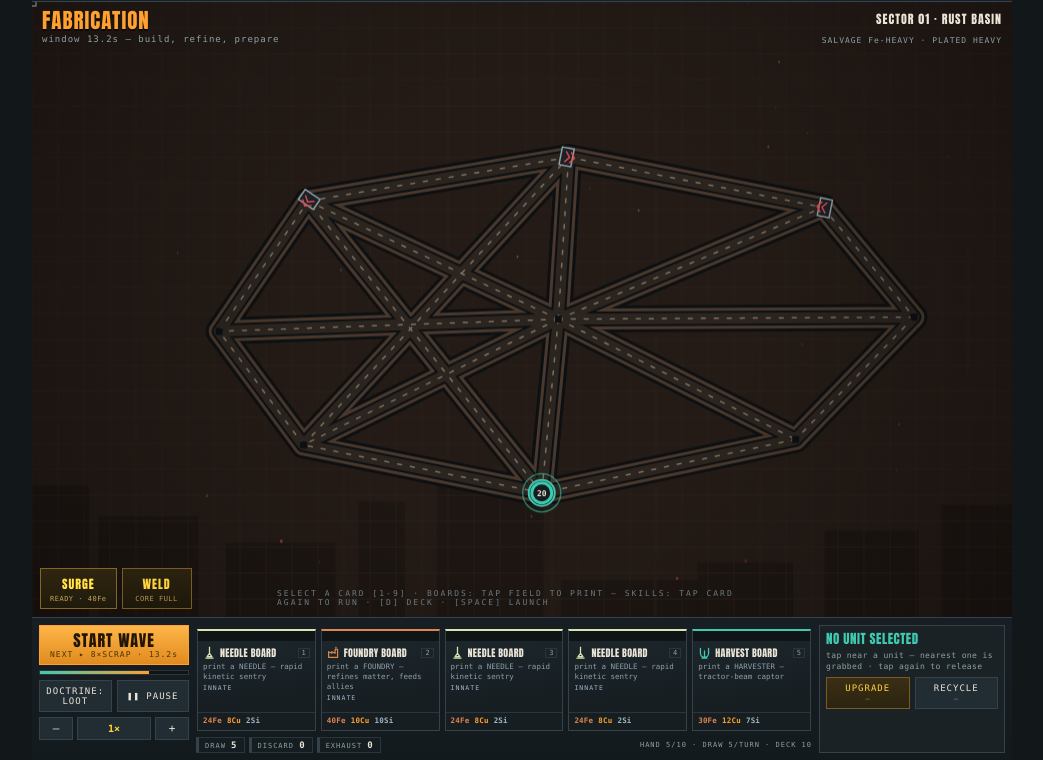
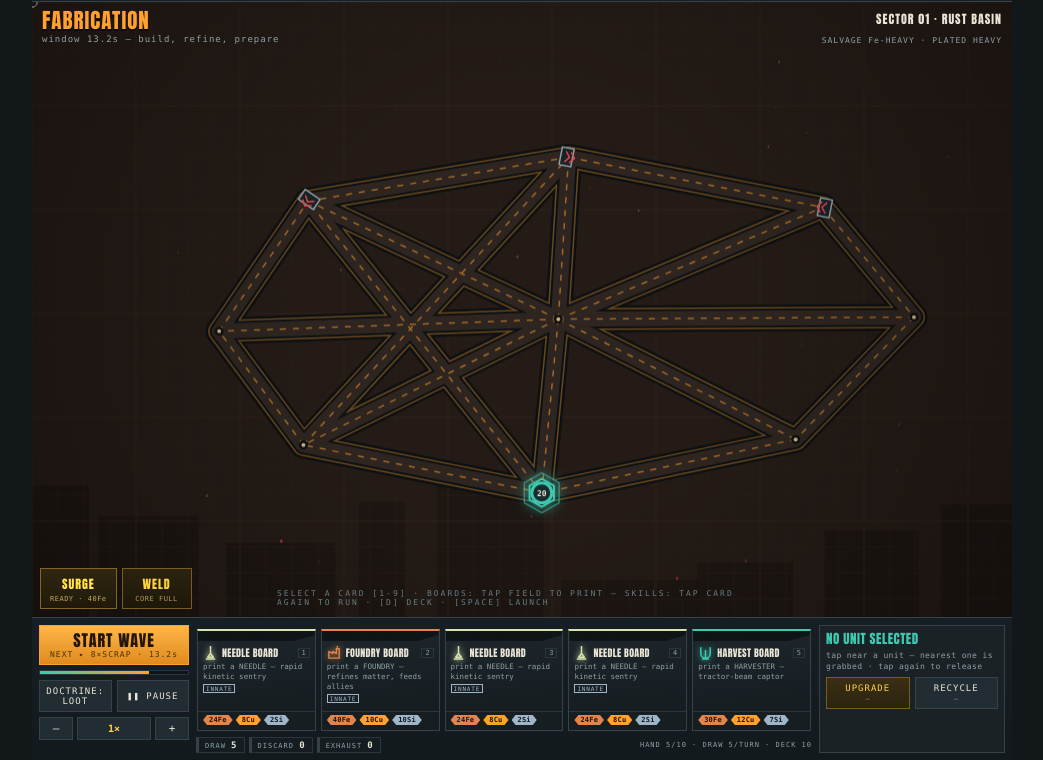
Before and after one commit to SodoMita/kuznya_ochka, a website: page index.html in a window 1280 px wide. Shown: the part 40-800 px from the top of the page, without its empty margins (118-1161 px from the left). Drawn offline with Linux system fonts and the light colour scheme; animation ran at ten frames a second.

Commit message:
Visual pass: structured card faces + terminal-style battlefield
Cards (index.template.html / hud.ts / data.ts):
- diagonal-cut kind ribbon (clip-path)
- schematic glyphs for every card kind (skill/power/curse SVGs), slight glow
- keyword tags as stamped 1px-border labels
- cost rendered as flat hex chips in resource colors, red when lacking
- unaffordable state: red diagonal hazard-stripe overlay instead of 50% fade

Battlefield (render.ts):
- octagonal foundation pad outlines
- roads: amber-rimmed lanes + animated amber dashed centerline
- junction hubs as lit node dots
- CORE: hexagon with double teal outline and a single soft glow
- ground grid toned to faint etch with brighter major lines

Direction locked in concepts/IDEAS.md (simplified terminal + card spec);
concept references in concepts/.

Co-authored-by: arena-agent <297053741+arena-agent@users.noreply.github.com>

```diff
--- a/index.html
+++ b/index.html
@@ -90,28 +90,31 @@ button{font-family:var(--mono);color:var(--ink);touch-action:manipulation;user-s
 .spd button{border:1px solid var(--line);background:var(--panel2);cursor:pointer;font-size:11px;padding:4px 0;transition:border-color .12s}
 .spd button:hover{border-color:var(--gold)}
 #spdVal{color:var(--gold);font-weight:700;font-size:10px}
-/* hand cards — StS style: kind ribbon, body, keyword tags, cost footer */
+/* hand cards — StS style: diagonal-cut ribbon, schematic icon, stamped tags, hex cost chips */
 .card{position:relative;flex:1 0 100px;max-width:136px;border:1px solid var(--line);border-top:2px solid currentColor;background:linear-gradient(172deg,#1e272d,#161e22 70%);padding:0 0 4px;cursor:pointer;display:flex;flex-direction:column;min-width:0;overflow:hidden;transition:border-color .12s,transform .12s,box-shadow .12s}
 .card:hover{border-color:var(--amber);transform:translateY(-3px);box-shadow:0 5px 16px #000a}
 .card.sel{border-color:var(--teal);box-shadow:inset 0 0 0 1px var(--teal),0 0 14px #3ec9b040;transform:translateY(-4px)}
-.card.broke{opacity:.5;filter:saturate(.55)}
+.card.broke{opacity:.72;filter:saturate(.55)}
+.card.broke::after{content:'';position:absolute;inset:0;background:repeating-linear-gradient(45deg,rgba(229,72,77,.15) 0 6px,transparent 6px 13px);pointer-events:none}
 .card.broke:hover{border-color:var(--red);transform:none;box-shadow:none}
 .card.deal{animation:deal .3s ease-out backwards}
 @keyframes deal{from{opacity:0;transform:translateY(16px) scale(.94)}}
-.card .kind{font-size:6px;letter-spacing:1.5px;padding:2px 5px 1px;color:#0f1517;background:currentColor;white-space:nowrap;overflow:hidden}
+.card .kind{font-size:6px;letter-spacing:1.5px;padding:2px 6px 1px;color:#0f1517;background:currentColor;white-space:nowrap;overflow:hidden;clip-path:polygon(0 0,100% 0,100% 40%,82% 100%,0 100%)}
 .card .kind i{font-style:normal;color:#0f1517}
 .card .hd{display:flex;align-items:center;gap:4px;min-width:0;padding:4px 5px 0}
-.card svg{flex:0 0 13px;height:13px}
+.card svg{flex:0 0 15px;height:15px;filter:drop-shadow(0 0 3px currentColor)}
 .card strong{font-family:var(--disp);font-size:10px;letter-spacing:.3px;color:var(--ink);white-space:nowrap;overflow:hidden;text-overflow:ellipsis;font-weight:400}
 .card .key{margin-left:auto;font-size:7px;color:var(--dim);border:1px solid var(--line2);padding:0 3px;flex:0 0 auto}
 .card p{margin:2px 0 0;padding:0 5px;font-size:7.5px;line-height:1.35;color:var(--dim);overflow:hidden}
-.card .tags{padding:2px 5px 0;font-size:6.5px;letter-spacing:1px;line-height:1.5;min-height:10px}
-.card .tags em{font-style:normal;margin-right:4px;white-space:nowrap;cursor:help}
+.card .tags{padding:2px 5px 0;font-size:6px;letter-spacing:.8px;line-height:1.7;min-height:10px}
+.card .tags em{font-style:normal;margin-right:3px;white-space:nowrap;cursor:help;border:1px solid currentColor;padding:0 2px}
 .tag-ex{color:var(--red)}.tag-eth{color:#b18cd9}.tag-ret{color:var(--teal)}.tag-inn{color:var(--steel)}.tag-con{color:var(--gold)}
-.card .cst{margin-top:auto;padding:3px 5px 1px;font-size:7.5px;font-weight:700;letter-spacing:.2px;white-space:nowrap;border-top:1px solid var(--line2)}
-.cst .fe{color:var(--copper)}.cst .cu{color:var(--amber)}.cst .si{color:var(--steel)}.cst .free{color:var(--dim);font-weight:400}
-.cst .lack{color:var(--red)}
-.card .cst span+span{margin-left:5px}
+.card .cst{margin-top:auto;padding:3px 5px 1px;font-size:7px;font-weight:700;letter-spacing:.2px;white-space:nowrap;border-top:1px solid var(--line2)}
+.cst span{display:inline-block;padding:1px 6px;clip-path:polygon(4px 0,calc(100% - 4px) 0,100% 50%,calc(100% - 4px) 100%,4px 100%,0 50%);color:#12171a}
+.cst .fe{background:var(--copper)}.cst .cu{background:var(--amber)}.cst .si{background:var(--steel)}
+.cst .free{background:none;clip-path:none;padding:1px 0;color:var(--dim);font-weight:400}
+.cst .lack{background:var(--red);color:#1c0708}
+.card .cst span+span{margin-left:3px}
 .card .rank{position:absolute;right:4px;top:14px;font-size:7px;color:var(--teal);letter-spacing:1px}
 .card .play{position:absolute;left:0;right:0;bottom:0;text-align:center;font-size:7px;letter-spacing:2px;color:#0f1517;background:var(--teal);padding:1px 0;opacity:0;transition:.12s}
 .card.sel.runnable .play{opacity:1}
@@ -473,7 +476,11 @@ kbd{border:1px solid var(--line);padding:0 4px;color:var(--gold);font-size:9px}
     harvest: '<svg viewBox="0 0 16 16"><path d="M3 3v6a5 5 0 0 0 10 0V3M8 6v9M5 15h6" fill="none" stroke="currentColor" stroke-width="1.6" stroke-linecap="round"/></svg>',
     foundry: '<svg viewBox="0 0 16 16"><path d="M2 14V7l4 2V7l4 2V4h3v10H2zM11 1v2" fill="none" stroke="currentColor" stroke-width="1.5" stroke-linejoin="round"/></svg>',
     rail: '<svg viewBox="0 0 16 16"><path d="M1 13L13 3M13 3l2-2M13 3v3M10 6v3M3 15h7" fill="none" stroke="currentColor" stroke-width="1.6" stroke-linecap="round"/></svg>',
-    aegis: '<svg viewBox="0 0 16 16"><path d="M8 1l6 3v4c0 3.5-2.7 6-6 7-3.3-1-6-3.5-6-7V4z" fill="none" stroke="currentColor" stroke-width="1.5" stroke-linejoin="round"/><circle cx="8" cy="7.5" r="1.6" fill="currentColor"/></svg>'
+    aegis: '<svg viewBox="0 0 16 16"><path d="M8 1l6 3v4c0 3.5-2.7 6-6 7-3.3-1-6-3.5-6-7V4z" fill="none" stroke="currentColor" stroke-width="1.5" stroke-linejoin="round"/><circle cx="8" cy="7.5" r="1.6" fill="currentColor"/></svg>',
+    /* generic card-kind schematics — subroutine / firmware / corruption */
+    k_skill: '<svg viewBox="0 0 16 16"><path d="M5 4L2 8l3 4M11 4l3 4-3 4M9.5 3l-3 10" fill="none" stroke="currentColor" stroke-width="1.5" stroke-linecap="round" stroke-linejoin="round"/></svg>',
+    k_power: '<svg viewBox="0 0 16 16"><rect x="4" y="4" width="8" height="8" fill="none" stroke="currentColor" stroke-width="1.5"/><path d="M6 1v3M10 1v3M6 12v3M10 12v3M1 6h3M1 10h3M12 6h3M12 10h3" stroke="currentColor" stroke-width="1.2"/></svg>',
+    k_curse: '<svg viewBox="0 0 16 16"><path d="M8 2v6M8 11v.5M2.5 13.5L8 2l5.5 11.5z" fill="none" stroke="currentColor" stroke-width="1.5" stroke-linejoin="round" stroke-linecap="round"/></svg>'
   };
   var CARDS = [
     { id: "needle", name: "NEEDLE", desc: "rapid kinetic sentry", cost: { fe: 24, cu: 8, si: 2 }, dmg: 7, rate: 4.2, range: 92, draw: 1, col: "#d9e2b0" },
@@ -2351,7 +2358,7 @@ kbd{border:1px solid var(--line);padding:0 4px;color:var(--gold);font-size:9px}
       var ci = S.hand[i], d = defOf(ci);
       var col = d.kind === "board" ? CARDS[d.tower].col : KIND_COL[d.kind];
       var chk = canPlayDef(d);
-      var glyph = d.kind === "board" ? GLYPHS[CARDS[d.tower].id] : "";
+      var glyph = d.kind === "board" ? GLYPHS[CARDS[d.tower].id] : GLYPHS["k_" + d.kind] || "";
       var rankTag = d.kind === "board" && S.ranks[CARDS[d.tower].id] ? '<span class="rank">Mk.' + (S.ranks[CARDS[d.tower].id] + 1) + "</span>" : "";
       var isNew = !seenUids[ci.uid];
       if (isNew) dealt++;
@@ -2949,6 +2956,15 @@ kbd{border:1px solid var(--line);padding:0 4px;color:var(--gold);font-size:9px}
   });
 
   // src/render.ts
+  function ngon(x, y, r, n, rot) {
+    ctx.beginPath();
+    for (var k = 0; k < n; k++) {
+      var a = rot + k * Math.PI * 2 / n;
+      if (k === 0) ctx.moveTo(x + Math.cos(a) * r, y + Math.sin(a) * r);
+      else ctx.lineTo(x + Math.cos(a) * r, y + Math.sin(a) * r);
+    }
+    ctx.closePath();
+  }
   function draw() {
     var sec = sector(), i;
     ctx.fillStyle = sec.tint;
@@ -2990,7 +3006,7 @@ kbd{border:1px solid var(--line);padding:0 4px;color:var(--gold);font-size:9px}
     }
     ctx.globalAlpha = 1;
     ctx.strokeStyle = hexA(sec.grid.replace("#", "#"), 1);
-    ctx.globalAlpha = 0.5;
+    ctx.globalAlpha = 0.35;
     ctx.lineWidth = 1;
     ctx.beginPath();
     for (var gx = 0; gx < W; gx += 26) {
@@ -3002,16 +3018,28 @@ kbd{border:1px solid var(--line);padding:0 4px;color:var(--gold);font-size:9px}
       ctx.lineTo(W, gy);
     }
     ctx.stroke();
+    ctx.globalAlpha = 0.55;
+    ctx.beginPath();
+    for (gx = 0; gx < W; gx += 104) {
+      ctx.moveTo(gx, 0);
+      ctx.lineTo(gx, H);
+    }
+    for (gy = 0; gy < H; gy += 104) {
+      ctx.moveTo(0, gy);
+      ctx.lineTo(W, gy);
+    }
+    ctx.stroke();
     ctx.globalAlpha = 1;
     ctx.save();
     if (S.shake > 0) ctx.translate((Math.random() - 0.5) * S.shake, (Math.random() - 0.5) * S.shake);
     var ghostBoard = selBoard();
-    ctx.globalAlpha = ghostBoard ? 0.55 : 0.16;
+    ctx.globalAlpha = ghostBoard ? 0.6 : 0.18;
     ctx.strokeStyle = "#8fa0a6";
     ctx.lineWidth = 1;
     for (i = 0; i < S.spots.length; i++) {
       var sp = S.spots[i];
-      ctx.strokeRect(sp.px - 4, sp.py - 4, 8, 8);
+      ngon(sp.px, sp.py, 5.5, 8, Math.PI / 8);
+      ctx.stroke();
     }
     ctx.globalAlpha = 1;
     drawPath(sec);
@@ -3188,29 +3216,34 @@ kbd{border:1px solid var(--line);padding:0 4px;color:var(--gold);font-size:9px}
     ctx.strokeStyle = "#0d1012";
     ctx.lineWidth = 27;
     strokeEdges();
-    ctx.strokeStyle = sec.path;
-    ctx.lineWidth = 21;
+    ctx.strokeStyle = hexA("#ffa02f", 0.38);
+    ctx.lineWidth = 22;
     strokeEdges();
     ctx.strokeStyle = "#0d1012";
+    ctx.lineWidth = 19;
+    strokeEdges();
+    ctx.strokeStyle = hexA(sec.path, 1);
+    ctx.globalAlpha = 0.55;
     ctx.lineWidth = 15;
     strokeEdges();
-    ctx.strokeStyle = hexA(sec.path, 1);
-    ctx.globalAlpha = 0.5;
-    ctx.lineWidth = 11;
-    strokeEdges();
     ctx.globalAlpha = 1;
-    ctx.strokeStyle = "#c8bfa8";
-    ctx.globalAlpha = 0.5;
+    ctx.strokeStyle = hexA("#ffa02f", 0.55);
     ctx.lineWidth = 1.5;
-    ctx.setLineDash([4, 9]);
+    ctx.setLineDash([5, 8]);
     ctx.lineDashOffset = -S.time * 26;
     strokeEdges();
     ctx.setLineDash([]);
     ctx.lineDashOffset = 0;
-    ctx.globalAlpha = 1;
-    ctx.fillStyle = "#0d1012";
     for (const n of S.nodes) {
-      if (n.kind === "junc") ctx.fillRect(n.px - 3.5, n.py - 3.5, 7, 7);
+      if (n.kind !== "junc") continue;
+      ctx.fillStyle = "#0d1012";
+      ctx.beginPath();
+      ctx.arc(n.px, n.py, 4.5, 0, 7);
+      ctx.fill();
+      ctx.fillStyle = hexA("#ffd8a0", 0.8);
+      ctx.beginPath();
+      ctx.arc(n.px, n.py, 2, 0, 7);
+      ctx.fill();
     }
   }
   function strokeEdges() {
@@ -3264,14 +3297,15 @@ kbd{border:1px solid var(--line);padding:0 4px;color:var(--gold);font-size:9px}
     ctx.fillStyle = "#141c20";
     ctx.strokeStyle = "#3ec9b0";
     ctx.lineWidth = 2;
-    ctx.beginPath();
-    ctx.arc(0, 0, 13, 0, 7);
+    ctx.shadowColor = hexA("#3ec9b0", 0.5 + pulse * 0.3);
+    ctx.shadowBlur = 10 + pulse * 6;
+    ngon(0, 0, 14, 6, -Math.PI / 2);
     ctx.fill();
     ctx.stroke();
+    ctx.shadowBlur = 0;
     ctx.strokeStyle = hexA("#3ec9b0", 0.25 + pulse * 0.35);
     ctx.lineWidth = 1.5;
-    ctx.beginPath();
-    ctx.arc(0, 0, 17 + pulse * 2.5, 0, 7);
+    ngon(0, 0, 18 + pulse * 2.5, 6, -Math.PI / 2);
     ctx.stroke();
     var frac = Math.max(0, S.core / S.coreMax);
     ctx.strokeStyle = frac > 0.4 ? "#3ec9b0" : "#e5484d";
--- a/src/data.ts
+++ b/src/data.ts
@@ -9,7 +9,11 @@ export const GLYPHS: Record<string, string> = {
   harvest: '<svg viewBox="0 0 16 16"><path d="M3 3v6a5 5 0 0 0 10 0V3M8 6v9M5 15h6" fill="none" stroke="currentColor" stroke-width="1.6" stroke-linecap="round"/></svg>',
   foundry: '<svg viewBox="0 0 16 16"><path d="M2 14V7l4 2V7l4 2V4h3v10H2zM11 1v2" fill="none" stroke="currentColor" stroke-width="1.5" stroke-linejoin="round"/></svg>',
   rail: '<svg viewBox="0 0 16 16"><path d="M1 13L13 3M13 3l2-2M13 3v3M10 6v3M3 15h7" fill="none" stroke="currentColor" stroke-width="1.6" stroke-linecap="round"/></svg>',
-  aegis: '<svg viewBox="0 0 16 16"><path d="M8 1l6 3v4c0 3.5-2.7 6-6 7-3.3-1-6-3.5-6-7V4z" fill="none" stroke="currentColor" stroke-width="1.5" stroke-linejoin="round"/><circle cx="8" cy="7.5" r="1.6" fill="currentColor"/></svg>'
+  aegis: '<svg viewBox="0 0 16 16"><path d="M8 1l6 3v4c0 3.5-2.7 6-6 7-3.3-1-6-3.5-6-7V4z" fill="none" stroke="currentColor" stroke-width="1.5" stroke-linejoin="round"/><circle cx="8" cy="7.5" r="1.6" fill="currentColor"/></svg>',
+  /* generic card-kind schematics — subroutine / firmware / corruption */
+  k_skill: '<svg viewBox="0 0 16 16"><path d="M5 4L2 8l3 4M11 4l3 4-3 4M9.5 3l-3 10" fill="none" stroke="currentColor" stroke-width="1.5" stroke-linecap="round" stroke-linejoin="round"/></svg>',
+  k_power: '<svg viewBox="0 0 16 16"><rect x="4" y="4" width="8" height="8" fill="none" stroke="currentColor" stroke-width="1.5"/><path d="M6 1v3M10 1v3M6 12v3M10 12v3M1 6h3M1 10h3M12 6h3M12 10h3" stroke="currentColor" stroke-width="1.2"/></svg>',
+  k_curse: '<svg viewBox="0 0 16 16"><path d="M8 2v6M8 11v.5M2.5 13.5L8 2l5.5 11.5z" fill="none" stroke="currentColor" stroke-width="1.5" stroke-linejoin="round" stroke-linecap="round"/></svg>'
 };
 
 export const CARDS: Card[] = [
--- a/src/hud.ts
+++ b/src/hud.ts
@@ -145,7 +145,7 @@ export function renderCards(): void {
     var ci = S.hand[i], d = defOf(ci);
     var col = d.kind === 'board' ? CARDS[d.tower!].col : KIND_COL[d.kind];
     var chk = canPlayDef(d);
-    var glyph = d.kind === 'board' ? GLYPHS[CARDS[d.tower!].id] : '';
+    var glyph = d.kind === 'board' ? GLYPHS[CARDS[d.tower!].id] : (GLYPHS['k_' + d.kind] || '');
     var rankTag = d.kind === 'board' && S.ranks[CARDS[d.tower!].id] ? '<span class="rank">Mk.' + (S.ranks[CARDS[d.tower!].id] + 1) + '</span>' : '';
     var isNew = !seenUids[ci.uid];
     if (isNew) dealt++;
```
Also changed, not shown: concepts/IDEAS.md (added, +54 -0 lines), src/index.template.html (+13 -10 lines), src/render.ts (+48 -22 lines), concepts/00_current_look.png (added), concepts/02_card_redesign.png (added), concepts/04_unit_sprite_sheet.png (added), concepts/06_simplified_combined.png (added), concepts/07_simplified_cards.png (added), 3 other files.
